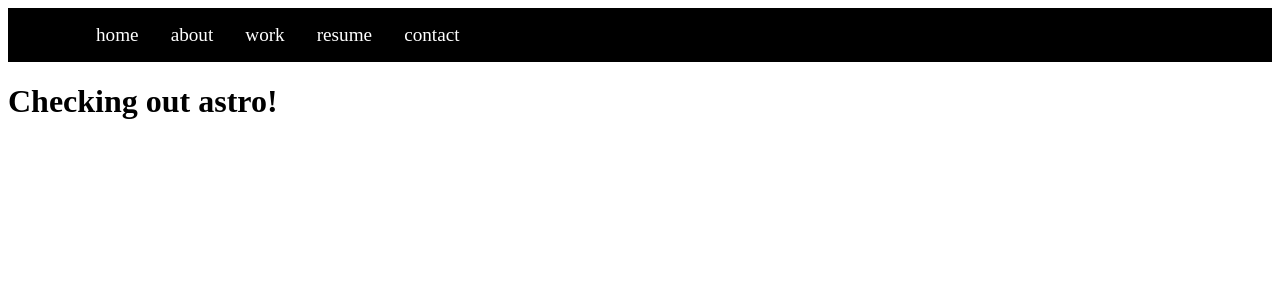
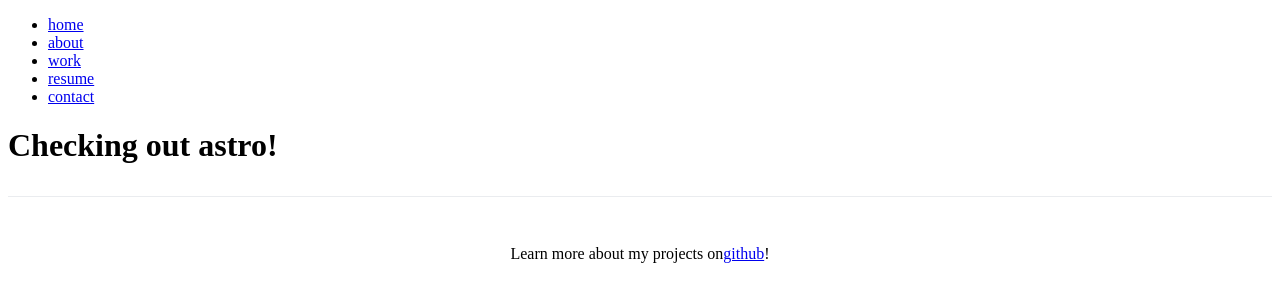
Before and after one commit to samuel-francis/samuel-francis.github.io, an Astro site in the folder astro/: page / in a window 1280 px wide. Built offline with nearby package versions, Linux system fonts and the light colour scheme; Astro itself is replaced by a stand-in of ours.

Commit message:
fixed nav comp

```diff
--- a/astro/src/components/Navigation.astro
+++ b/astro/src/components/Navigation.astro
@@ -9,30 +9,3 @@
     <li><a href="/contact">contact</a></li>
   </ul>
 </nav>
-
-<!-- Navigation style -->
-<style>
-  nav {
-    display: flex;
-    justify-content: space-between;
-    align-items: center;
-    padding: 0 2rem;
-    background-color: #000;
-    color: #fff;
-  }
-  nav ul {
-    display: flex;
-    list-style: none;
-  }
-  nav ul li {
-    margin: 0 1rem;
-  }
-  nav ul li a {
-    color: #fff;
-    text-decoration: none;
-    font-size: 1.2rem;
-  }
-  nav ul li a:hover {
-    color: #f00;
-  }
-</style>
--- a/astro/src/pages/index.astro
+++ b/astro/src/pages/index.astro
@@ -1,5 +1,6 @@
 ---
 import Header from '../components/Header.astro';
+import Footer from '../components/Footer.astro';
 ---
 
 <html lang="en">
@@ -13,5 +14,7 @@ import Header from '../components/Header.astro';
 	<body>
 		<Header />
 		<h1>Checking out astro!</h1>
+		<Footer />
+
 	</body>
 </html>
```
